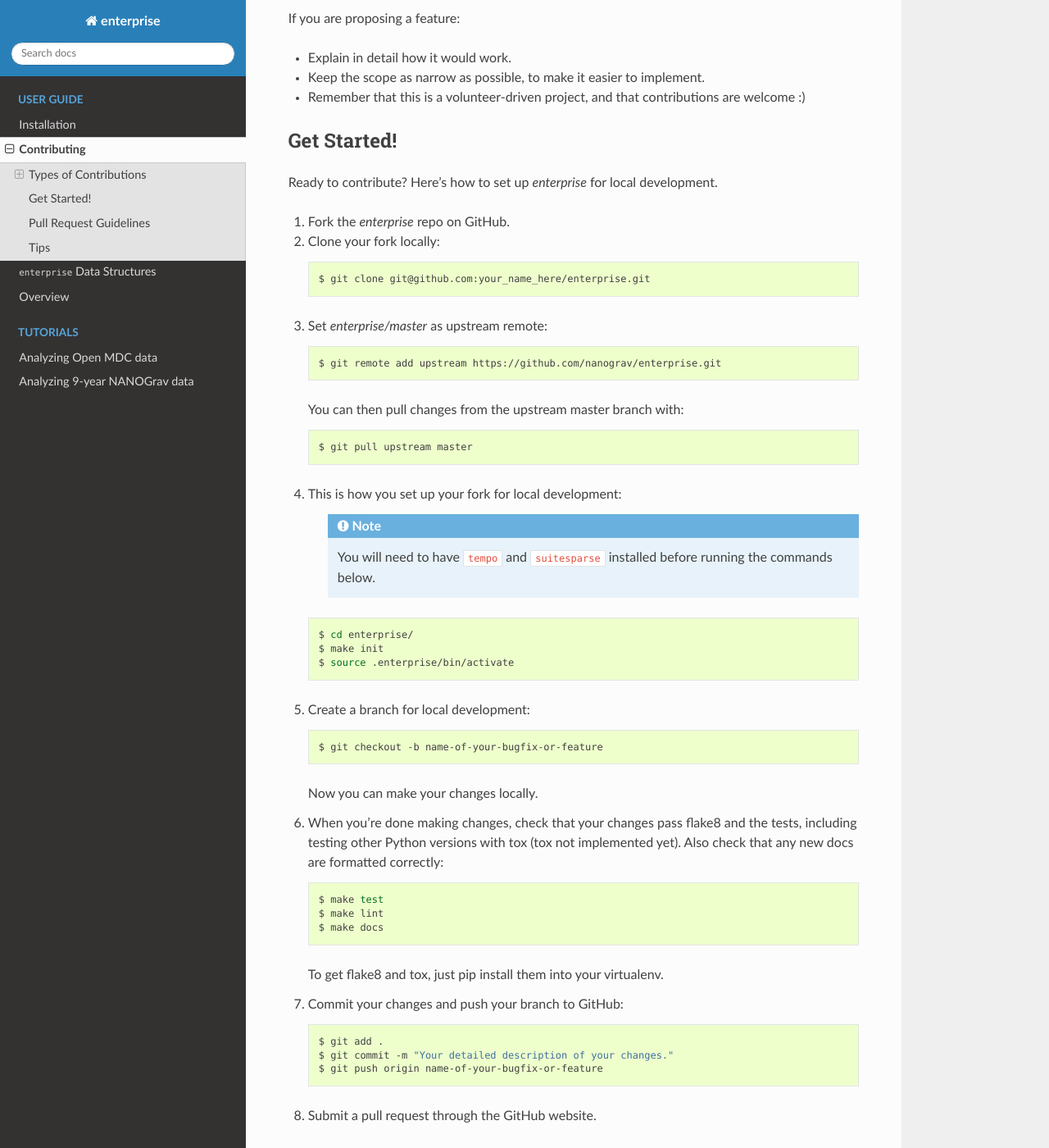
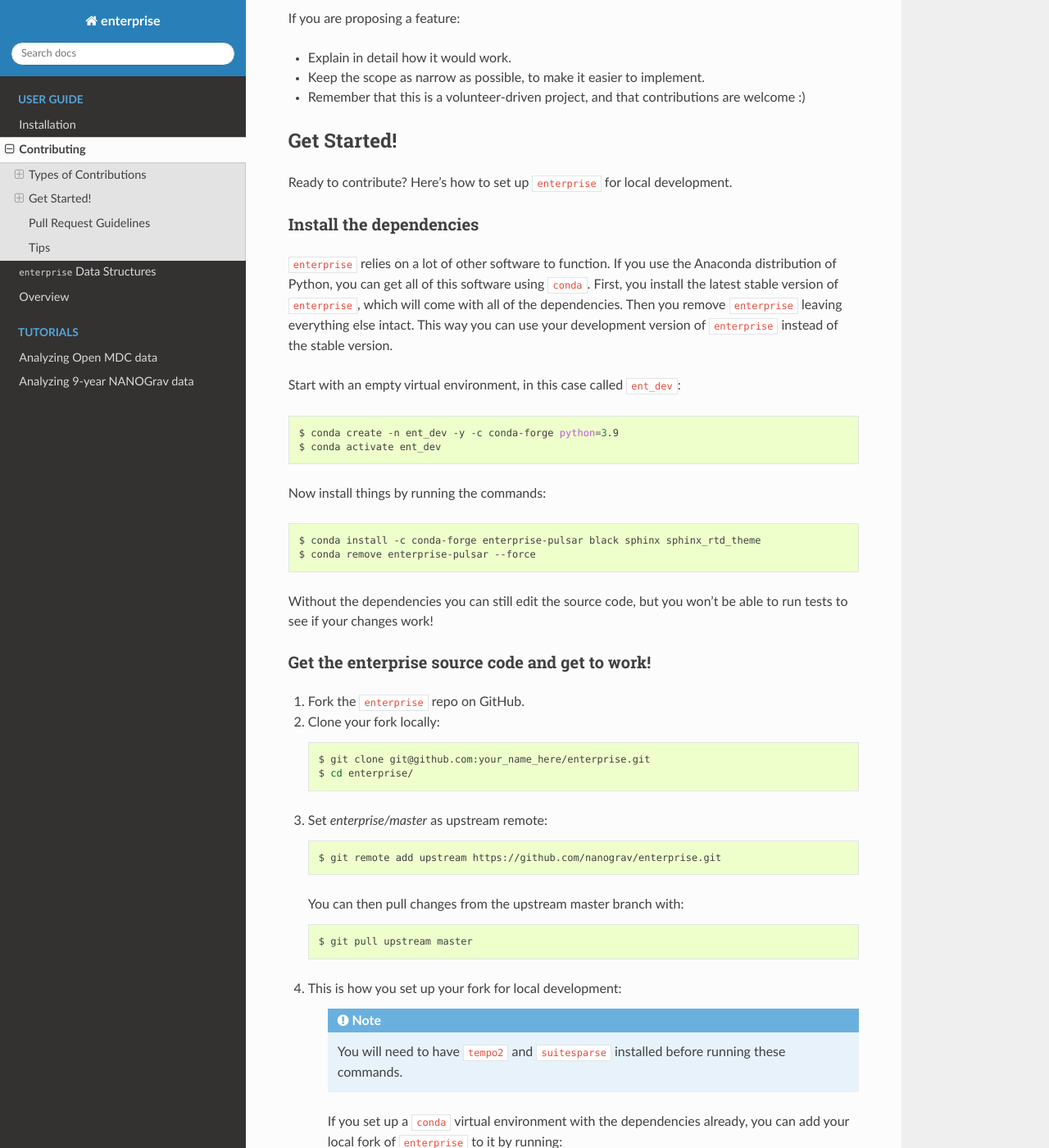
Before and after one commit to nanograv/enterprise, a Sphinx documentation site: the page built from docs/contributing.rst, in a window 1280 px wide and 1400 px high, scrolled down 1031 px. Shown: the whole window at 82% size. Built offline with Sphinx 7.4.7 and the Read the Docs theme 2.0.0, drawn with Linux system fonts in a browser that asks for light colours; pages that are not in the unit, such as notebooks, are missing from menus; some of the changed text lies outside the part shown.

Commit message:
add conda stuff to docs

```diff
--- a/CONTRIBUTING.rst
+++ b/CONTRIBUTING.rst
@@ -57,12 +57,38 @@ If you are proposing a feature:
 Get Started!
 ------------
 
-Ready to contribute? Here's how to set up `enterprise` for local development.
+Ready to contribute? Here's how to set up ``enterprise`` for local development.
 
-1. Fork the `enterprise` repo on GitHub.
+Install the dependencies
+~~~~~~~~~~~~~~~~~~~~~~~~
+
+``enterprise`` relies on a lot of other software to function.
+If you use the Anaconda distribution of Python, you can get all of this software using ``conda``.
+First, you install the latest stable version of ``enterprise``, which will come with all of the dependencies.
+Then you remove ``enterprise`` leaving everything else intact.
+This way you can use your development version of ``enterprise`` instead of the stable version.
+
+Start with an empty virtual environment, in this case called ``ent_dev``::
+
+    $ conda create -n ent_dev -y -c conda-forge python=3.9
+    $ conda activate ent_dev
+
+Now install things by running the commands::
+
+    $ conda install -c conda-forge enterprise-pulsar black sphinx sphinx_rtd_theme
+    $ conda remove enterprise-pulsar --force
+
+Without the dependencies you can still edit the source code, but you won't be able to run tests to see if your changes work!
+
+
+Get the enterprise source code and get to work!
+~~~~~~~~~~~~~~~~~~~~~~~~~~~~~~~~~~~~~~~~~~~~~~~
+
+1. Fork the ``enterprise`` repo on GitHub.
 2. Clone your fork locally::
 
     $ git clone git@github.com:your_name_here/enterprise.git
+    $ cd enterprise/
 
 3. Set `enterprise/master` as upstream remote::
 
@@ -75,14 +101,19 @@ Ready to contribute? Here's how to set up `enterprise` for local development.
 4. This is how you set up your fork for local development:
 
     .. note::
-        You will need to have ``tempo`` and ``suitesparse`` installed before
-        running the commands below.
+        You will need to have ``tempo2`` and ``suitesparse`` installed before
+        running these commands.
 
- ::
+    If you set up a ``conda`` virtual environment with the dependencies already,
+    you can add your local fork of ``enterprise`` to it by running::
 
-    $ cd enterprise/
+    $ pip install -e .
+
+    If you manually installed the dependencies you can do this::
+
     $ make init
     $ source .enterprise/bin/activate
+
 
 5. Create a branch for local development::
 
@@ -114,9 +145,8 @@ Before you submit a pull request, check that it meets these guidelines:
 1. The pull request should include tests.
 2. If the pull request adds functionality, the docs should be updated. Put
    your new functionality into a function with a docstring.
-3. The pull request should work for Python 2.6, 2.7, 3.3, 3.4 and 3.5, and for PyPy. Check
-   https://travis-ci.org/nanograv/enterprise/pull_requests
-   and make sure that the tests pass for all supported Python versions.
+3. The pull request should work for all supported versions of Python: 3.7, 3.8, 3.9, and 3.10. You
+   can see the progress of the tests in the `Checks` tab of your GitHub pull request.
 
 Tips
 ----
```
Also changed, not shown: docs/installation.rst (+12 -0 lines).
